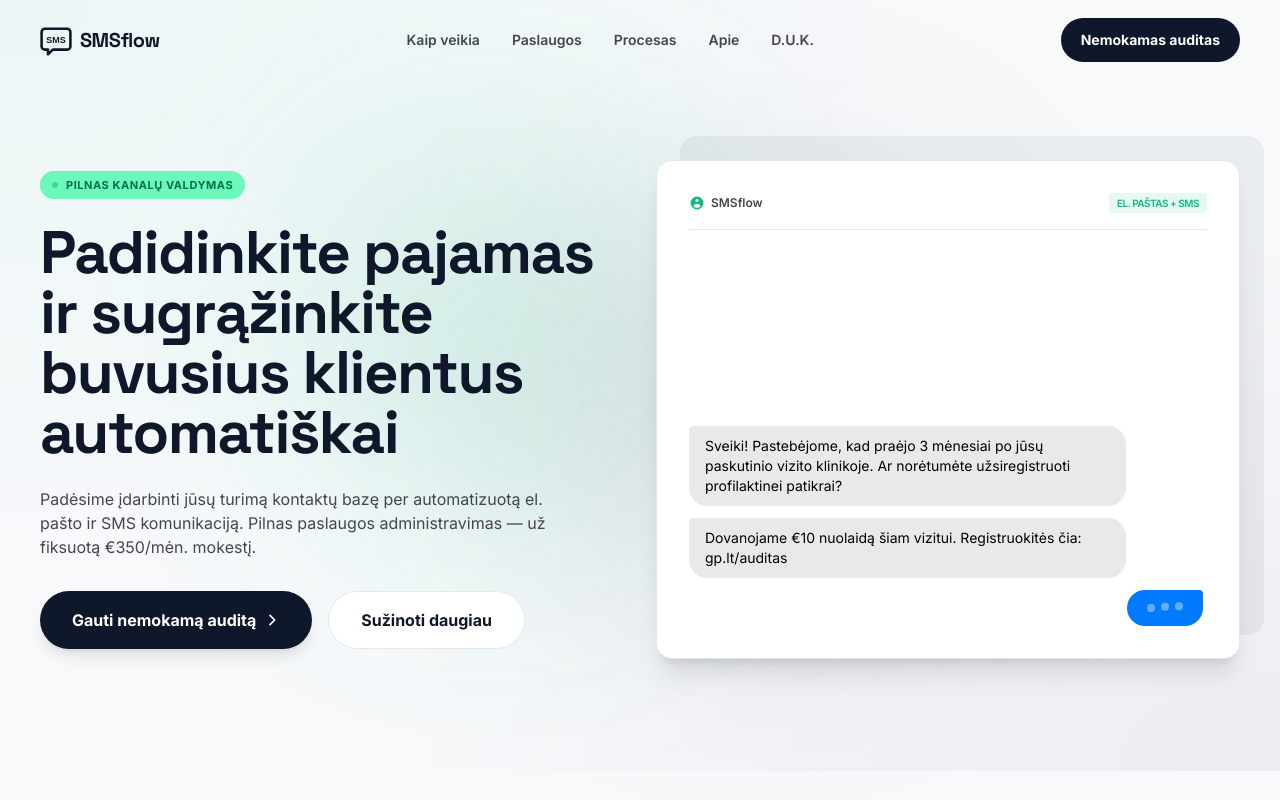
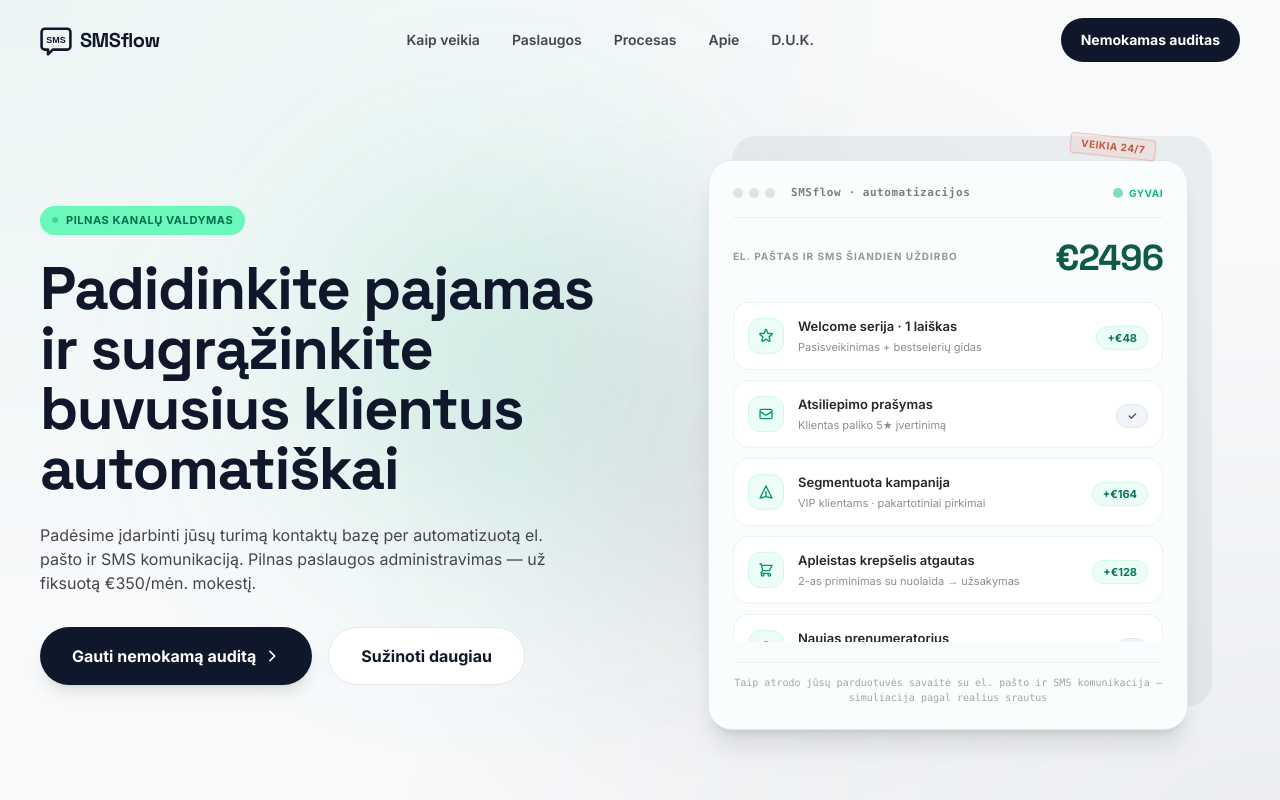
Before and after one commit to evseic/sms-retention-system, a Next.js app: page / in a window 1280 px wide. Shown: the top 800 px of the page. Built offline with nearby package versions, Linux system fonts and the light colour scheme.

Commit message:
Upload src/app/page.tsx via deployment automation

```diff
--- a/src/app/page.tsx
+++ b/src/app/page.tsx
@@ -101,13 +101,76 @@
   },
 ];
 
-// SMS Live Conversation mock data
-const smsMessages = [
-  { sender: "system", text: "Sveiki! Pastebėjome, kad praėjo 3 mėnesiai po jūsų paskutinio vizito klinikoje. Ar norėtumėte užsiregistruoti profilaktinei patikrai?" },
-  { sender: "system", text: "Dovanojame €10 nuolaidą šiam vizitui. Registruokitės čia: gp.lt/auditas" },
-  { sender: "client", text: "Sveiki, taip, norėčiau. Ar turite laisvą laiką šį penktadienį po pietų?" },
-  { sender: "system", text: "Taip! Turime laisvą laiką penktadienį 15:30 val. Registraciją patvirtinome, lauksime jūsų! 🌟" },
+// Live Dashboard mock states (matching user request image variations)
+const dashboardStates = [
+  {
+    totalRevenue: 578,
+    items: [
+      { id: "1", type: "user", title: "Naujas prenumeratorius", subtitle: "Pop-up forma · -10% kodas išsiųstas", badge: "✓", isSuccess: true },
+      { id: "2", type: "email", title: "Po-pirkiminis srautas", subtitle: "Cross-sell pasiūlymas → papildomas užsakymas", badge: "+€66" },
+      { id: "3", type: "send", title: "Savaitės kampanija išsiųsta", subtitle: "Akcijos laiškas · 4 821 gavėjui", badge: "+€356" },
+      { id: "4", type: "star", title: "Welcome serija · 2 laiškas", subtitle: "Naujas prenumeratorius → pirmas pirkimas", badge: "+€26" },
+      { id: "5", type: "cart", title: "Apleistas krepšelis atgautas", subtitle: "Priminimo laiškas → užsakymas", badge: "+€130" },
+    ]
+  },
+  {
+    totalRevenue: 2496,
+    items: [
+      { id: "6", type: "star", title: "Welcome serija · 1 laiškas", subtitle: "Pasisveikinimas + bestselerių gidas", badge: "+€48" },
+      { id: "7", type: "email", title: "Atsiliepimo prašymas", subtitle: "Klientas paliko 5★ įvertinimą", badge: "✓", isSuccess: true },
+      { id: "8", type: "send", title: "Segmentuota kampanija", subtitle: "VIP klientams · pakartotiniai pirkimai", badge: "+€164" },
+      { id: "9", type: "cart", title: "Apleistas krepšelis atgautas", subtitle: "2-as priminimas su nuolaida → užsakymas", badge: "+€128" },
+      { id: "10", type: "user", title: "Naujas prenumeratorius", subtitle: "Pop-up forma · -10% kodas išsiųstas", badge: "✓", isSuccess: true },
+    ]
+  },
+  {
+    totalRevenue: 2892,
+    items: [
+      { id: "11", type: "send", title: "Savaitės kampanija išsiųsta", subtitle: "Akcijos laiškas · 4 821 gavėjui", badge: "+€169" },
+      { id: "12", type: "star", title: "Welcome serija · 2 laiškas", subtitle: "Naujas prenumeratorius → pirmas pirkimas", badge: "+€85" },
+      { id: "13", type: "cart", title: "Apleistas krepšelis atgautas", subtitle: "Priminimo laiškas → užsakymas", badge: "+€142" },
+      { id: "14", type: "star", title: "Welcome serija · 1 laiškas", subtitle: "Pasisveikinimas + bestselerių gidas", badge: "+€48" },
+      { id: "15", type: "email", title: "Atsiliepimo prašymas", subtitle: "Klientas paliko 5★ įvertinimą", badge: "✓", isSuccess: true },
+    ]
+  }
 ];
+
+const renderDashboardIcon = (type: string) => {
+  switch (type) {
+    case "user":
+      return (
+        <svg className="w-4 h-4 text-emerald-600" fill="none" stroke="currentColor" viewBox="0 0 24 24">
+          <path strokeLinecap="round" strokeLinejoin="round" strokeWidth={2} d="M16 7a4 4 0 11-8 0 4 4 0 018 0zM12 14a7 7 0 00-7 7h14a7 7 0 00-7-7z" />
+        </svg>
+      );
+    case "email":
+      return (
+        <svg className="w-4 h-4 text-emerald-600" fill="none" stroke="currentColor" viewBox="0 0 24 24">
+          <path strokeLinecap="round" strokeLinejoin="round" strokeWidth={2} d="M3 8l7.89 5.26a2 2 0 002.22 0L21 8M5 19h14a2 2 0 002-2V7a2 2 0 00-2-2H5a2 2 0 00-2 2v10a2 2 0 002 2z" />
+        </svg>
+      );
+    case "send":
+      return (
+        <svg className="w-4 h-4 text-emerald-600" fill="none" stroke="currentColor" viewBox="0 0 24 24">
+          <path strokeLinecap="round" strokeLinejoin="round" strokeWidth={2} d="M12 19l9 2-9-18-9 18 9-2zm0 0v-8" />
+        </svg>
+      );
+    case "star":
+      return (
+        <svg className="w-4 h-4 text-emerald-600" fill="none" stroke="currentColor" viewBox="0 0 24 24">
+          <path strokeLinecap="round" strokeLinejoin="round" strokeWidth={2} d="M11.049 2.927c.3-.921 1.603-.921 1.902 0l1.519 4.674a1 1 0 00.95.69h4.907c.961 0 1.36 1.246.588 1.81l-3.976 2.888a1 1 0 00-.363 1.118l1.518 4.674c.3.922-.755 1.688-1.538 1.118l-3.976-2.888a1 1 0 00-1.176 0l-3.976 2.888c-.783.57-1.838-.197-1.538-1.118l1.518-4.674a1 1 0 00-.363-1.118l-3.976-2.888c-.784-.564-.386-1.81.588-1.81h4.914a1 1 0 00.951-.69l1.519-4.674z" />
+        </svg>
+      );
+    case "cart":
+      return (
+        <svg className="w-4 h-4 text-emerald-600" fill="none" stroke="currentColor" viewBox="0 0 24 24">
+          <path strokeLinecap="round" strokeLinejoin="round" strokeWidth={2} d="M3 3h2l.4 2M7 13h10l4-8H5.4M7 13L5.4 5M7 13l-2.293 2.293c-.63.63-.184 1.707.707 1.707H17m0 0a2 2 0 100 4 2 2 0 000-4zm-8 2a2 2 0 11-4 0 2 2 0 014 0z" />
+        </svg>
+      );
+    default:
+      return null;
+  }
+};
 
 // Helper to format numbers consistently to prevent hydration mismatches
 const formatNumber = (num: number) => {
@@ -134,8 +197,8 @@
   // FAQ Active Index State
   const [openFaqIdx, setOpenFaqIdx] = useState<number | null>(null);
 
-  // SMS Live simulation state (iPhone-style sequence)
-  const [chatMessages, setChatMessages] = useState<{ sender: string; text: string; isTyping?: boolean }[]>([]);
+  // Live Dashboard active state index
+  const [activeDashboardStateIdx, setActiveDashboardStateIdx] = useState(0);
 
   // Database Calculator State
   const [calcContacts, setCalcContacts] = useState(1500);
@@ -153,75 +216,12 @@
     return () => window.removeEventListener("scroll", handleScroll);
   }, []);
 
-  // iPhone SMS animation sequence with typing bubbles
+  // Live Dashboard simulation cycle
   useEffect(() => {
-    let timeoutId: NodeJS.Timeout;
-    let sequenceStep = 0;
-
-    const runSequence = () => {
-      if (sequenceStep === 0) {
-        // Show first business message
-        setChatMessages([
-          { sender: smsMessages[0].sender, text: smsMessages[0].text }
-        ]);
-        sequenceStep = 1;
-        timeoutId = setTimeout(runSequence, 3000);
-      } else if (sequenceStep === 1) {
-        // Show second business message (coupon code)
-        setChatMessages((prev) => [
-          ...prev,
-          { sender: smsMessages[1].sender, text: smsMessages[1].text }
-        ]);
-        sequenceStep = 2;
-        timeoutId = setTimeout(runSequence, 3500);
-      } else if (sequenceStep === 2) {
-        // Show client typing bubble
-        setChatMessages((prev) => [
-          ...prev,
-          { sender: "client", text: "", isTyping: true }
-        ]);
-        sequenceStep = 3;
-        timeoutId = setTimeout(runSequence, 1500);
-      } else if (sequenceStep === 3) {
-        // Replace typing bubble with client response
-        setChatMessages((prev) => {
-          const list = prev.filter(m => !m.isTyping);
-          return [
-            ...list,
-            { sender: smsMessages[2].sender, text: smsMessages[2].text }
-          ];
-        });
-        sequenceStep = 4;
-        timeoutId = setTimeout(runSequence, 2500);
-      } else if (sequenceStep === 4) {
-        // Show business typing bubble
-        setChatMessages((prev) => [
-          ...prev,
-          { sender: "system", text: "", isTyping: true }
-        ]);
-        sequenceStep = 5;
-        timeoutId = setTimeout(runSequence, 1500);
-      } else if (sequenceStep === 5) {
-        // Replace typing bubble with final confirmation response
-        setChatMessages((prev) => {
-          const list = prev.filter(m => !m.isTyping);
-          return [
-            ...list,
-            { sender: smsMessages[3].sender, text: smsMessages[3].text }
-          ];
-        });
-        sequenceStep = 6;
-        timeoutId = setTimeout(runSequence, 6000); // Hold final screen for 6s
-      } else if (sequenceStep === 6) {
-        // Reset and clear chat
-        setChatMessages([]);
-        sequenceStep = 0;
-        timeoutId = setTimeout(runSequence, 1000);
-      }
-    };
-
-    runSequence();
-    return () => clearTimeout(timeoutId);
+    const interval = setInterval(() => {
+      setActiveDashboardStateIdx((prev) => (prev + 1) % dashboardStates.length);
+    }, 4500);
+    return () => clearInterval(interval);
   }, []);
 
   // Calculator logic values (smaller, more realistic coefficients: 20% lost annually, 10% recoverable monthly of the annual lost amount)
@@ -458,49 +458,84 @@
             </div>
           </div>
 
-          {/* Animated SMS iPhone-style Preview Mockup Container */}
-          <div className="relative mt-8 md:mt-0 flex flex-col gap-6">
-            <div className="bg-white rounded-2xl border border-border-subtle p-6 md:p-8 shadow-xl relative z-10">
+          {/* Animated Automation Live Dashboard Preview Mockup Container */}
+          <div className="relative mt-8 md:mt-0 flex flex-col gap-6 w-full max-w-[480px] mx-auto">
+            <div className="bg-[#FAFDFD] rounded-3xl border border-border-subtle p-5 md:p-6 shadow-xl relative z-10">
 
-              {/* Phone Status bar mock */}
-              <div className="flex items-center justify-between border-b border-border-subtle pb-4 mb-4 text-xs text-on-surface-variant font-semibold">
+              {/* Dashboard Top bar mock */}
+              <div className="flex items-center justify-between border-b border-border-subtle/60 pb-4 mb-5 text-xs text-on-surface-variant font-semibold">
+                <div className="flex items-center gap-4">
+                  <div className="flex gap-1.5">
+                    <span className="w-2.5 h-2.5 rounded-full bg-black/10"></span>
+                    <span className="w-2.5 h-2.5 rounded-full bg-black/10"></span>
+                    <span className="w-2.5 h-2.5 rounded-full bg-black/10"></span>
+                  </div>
+                  <span className="text-[11px] text-black/50 font-mono tracking-wider">SMSflow · automatizacijos</span>
+                </div>
                 <div className="flex items-center gap-1.5">
-                  <svg className="w-4 h-4 text-emerald-growth" fill="currentColor" viewBox="0 0 20 20">
-                    <path fillRule="evenodd" d="M18 10a8 8 0 11-16 0 8 8 0 0116 0zm-6-3a2 2 0 11-4 0 2 2 0 014 0zm-2 4a5 5 0 00-4.546 2.916A5.986 5.986 0 0010 16a5.986 5.986 0 004.546-2.084A5 5 0 0010 11z" clipRule="evenodd" />
-                  </svg>
-                  <span>SMSflow</span>
+                  <span className="w-2.5 h-2.5 rounded-full bg-[#10B981] animate-pulse"></span>
+                  <span className="text-[10px] text-[#10B981] uppercase font-bold tracking-wider font-sans">GYVAI</span>
                 </div>
-                <span className="text-[10px] bg-emerald-growth/10 text-emerald-growth px-2 py-0.5 rounded uppercase tracking-tighter">
-                  El. paštas + SMS
-                </span>
               </div>
 
-              {/* Chat thread mockup container */}
-              <div className="space-y-3 h-[380px] max-h-[380px] overflow-y-auto transition-all duration-300 pr-1 flex flex-col justify-end">
-                {chatMessages.map((msg, idx) => (
+              {/* Today Earnings Display */}
+              <div className="flex items-center justify-between mb-6">
+                <div>
+                  <span className="text-[10px] uppercase font-bold tracking-widest text-black/40 block mb-1">
+                    EL. PAŠTAS IR SMS ŠIANDIEN UŽDIRBO
+                  </span>
+                </div>
+                <div className="text-right">
+                  <span className="text-3xl md:text-4xl font-display font-bold text-[#0F5A47] tracking-tight">
+                    €{dashboardStates[activeDashboardStateIdx].totalRevenue}
+                  </span>
+                </div>
+              </div>
+
+              {/* Dashboard live rows container with transitions */}
+              <div className="space-y-2.5 h-[340px] max-h-[340px] overflow-hidden flex flex-col justify-start">
+                {dashboardStates[activeDashboardStateIdx].items.map((item) => (
                   <div
-                    key={idx}
-                    className={`flex items-center max-w-[85%] rounded-[18px] px-4 py-2.5 text-xs md:text-sm leading-relaxed transition-all duration-300 origin-bottom animate-sms-pop ${
-                      msg.sender === "system"
-                        ? "bg-[#E9E9EB] text-black self-start rounded-tl-[4px]"
-                        : "bg-[#007AFF] text-white self-end rounded-tr-[4px] ml-auto"
-                    }`}
+                    key={item.id}
+                    className="flex items-center justify-between p-3.5 bg-white border border-[#E9ECEF]/70 rounded-2xl transition-all duration-500 hover:border-emerald-500/30 hover:shadow-sm animate-sms-pop"
                   >
-                    {msg.isTyping ? (
-                      <div className="flex items-center gap-1.5 py-1 px-1">
-                        <span className="w-2 h-2 rounded-full bg-current opacity-40 animate-bounce" style={{ animationDelay: '0ms' }}></span>
-                        <span className="w-2 h-2 rounded-full bg-current opacity-40 animate-bounce" style={{ animationDelay: '150ms' }}></span>
-                        <span className="w-2 h-2 rounded-full bg-current opacity-40 animate-bounce" style={{ animationDelay: '300ms' }}></span>
+                    <div className="flex items-center gap-3.5 min-w-0">
+                      <div className="w-9 h-9 rounded-xl bg-emerald-50 border border-emerald-100 flex items-center justify-center shrink-0">
+                        {renderDashboardIcon(item.type)}
                       </div>
-                    ) : (
-                      <p>{msg.text}</p>
-                    )}
+                      <div className="min-w-0">
+                        <h4 className="text-[13px] font-semibold text-black/85 truncate">{item.title}</h4>
+                        <p className="text-[11px] text-black/45 truncate mt-0.5">{item.subtitle}</p>
+                      </div>
+                    </div>
+                    <div className="shrink-0 pl-2">
+                      <span className={`text-[11px] font-bold px-2.5 py-1 rounded-full ${
+                        item.isSuccess
+                          ? "bg-slate-100 text-slate-600 border border-slate-200"
+                          : "bg-emerald-50 text-emerald-700 border border-emerald-100"
+                      }`}>
+                        {item.badge}
+                      </span>
+                    </div>
                   </div>
                 ))}
               </div>
+
+              {/* Bottom live stats caption */}
+              <div className="border-t border-[#E9ECEF]/60 mt-5 pt-3 text-center">
+                <p className="text-[10px] text-black/35 font-mono">
+                  Taip atrodo jūsų parduotuvės savaitė su el. pašto ir SMS komunikacija – simuliacija pagal realius srautus
+                </p>
+              </div>
+
             </div>
             {/* Decorative stack shadow backing */}
-            <div className="absolute -top-6 -right-6 w-full h-full bg-deep-navy/5 rounded-2xl -z-10"></div>
+            <div className="absolute -top-6 -right-6 w-full h-full bg-deep-navy/5 rounded-3xl -z-10"></div>
+
+            {/* Red tilted badge on top */}
+            <div className="absolute -top-6 right-8 z-20 transform rotate-[6deg] bg-[#E06A4E]/10 border border-[#E06A4E]/30 rounded px-2.5 py-0.5 text-[10px] text-[#C2583F] font-bold tracking-wider uppercase shadow-sm">
+              VEIKIA 24/7
+            </div>
           </div>
         </div>
       </section>
```
